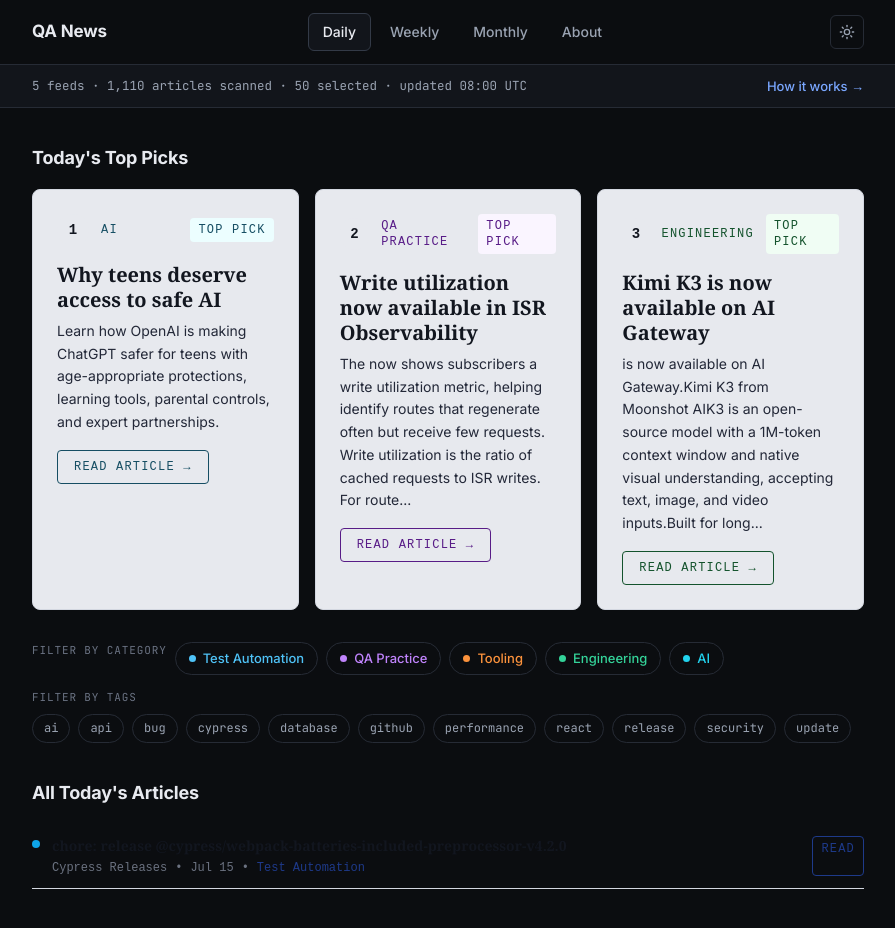
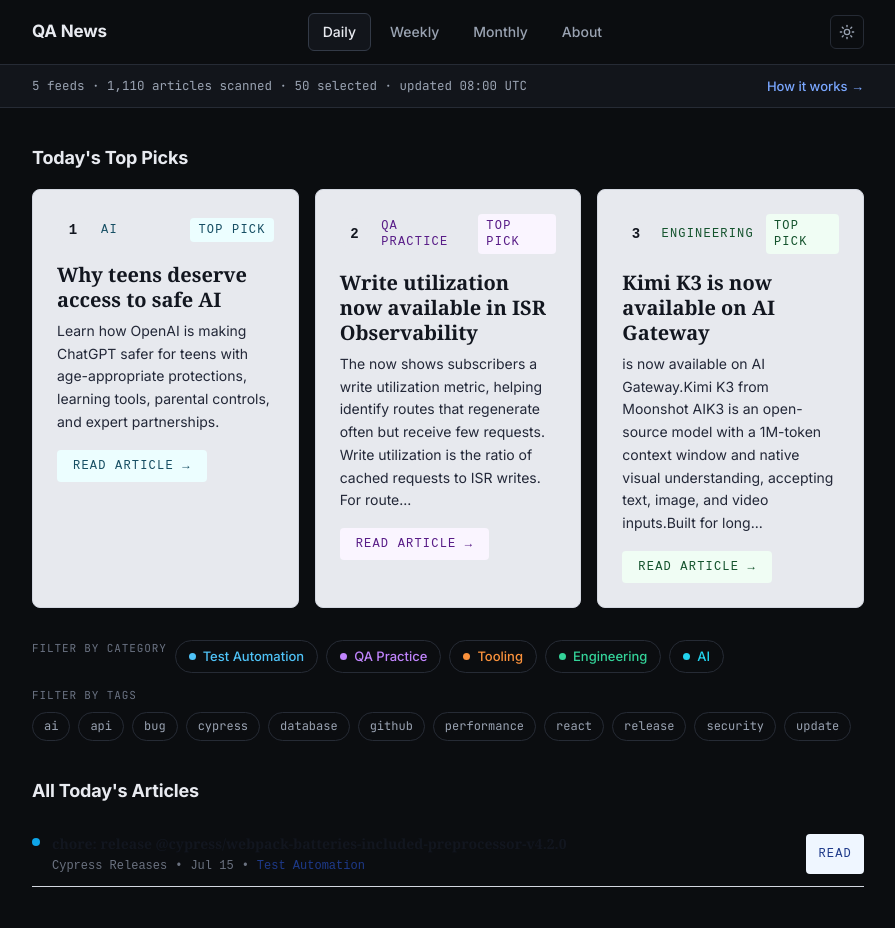
Before and after one commit to rciesielski3/qa-news, a Next.js app: page / in a window 1280 px wide. Shown: the top 928 px of the page, without its empty margins (192-1087 px from the left). Built offline with nearby package versions, Linux system fonts and the light colour scheme.

Commit message:
style: add background color and center text on Read buttons

```diff
--- a/src/components/PipelineEntry.tsx
+++ b/src/components/PipelineEntry.tsx
@@ -1,5 +1,5 @@
 import type { Article } from '@/lib/types';
-import { getCategoryLabel, categoryTextColorClass, getCategoryColor } from '@/lib/styles';
+import { getCategoryLabel, categoryTextColorClass, categoryBgColorClass, getCategoryColor } from '@/lib/styles';
 
 interface PipelineEntryProps {
   article: Article;
@@ -55,7 +55,7 @@
         href={article.url}
         target="_blank"
         rel="noreferrer"
-        className={`flex-shrink-0 text-xs font-mono uppercase tracking-widest no-underline px-2 py-1 rounded border ${categoryTextColorClass(article.category)} border-current hover:bg-ink-50 dark:hover:bg-ink-700 transition-colors`}
+        className={`flex-shrink-0 flex items-center justify-center text-xs font-mono uppercase tracking-widest no-underline px-3 py-1 rounded transition-opacity ${categoryBgColorClass(article.category)} ${categoryTextColorClass(article.category)} hover:opacity-90`}
       >
         Read
       </a>
--- a/src/components/TopPickCard.tsx
+++ b/src/components/TopPickCard.tsx
@@ -46,7 +46,7 @@
         href={article.url}
         target="_blank"
         rel="noreferrer"
-        className={`inline-block rounded border px-4 py-2 font-mono text-xs uppercase tracking-widest no-underline transition-colors ${categoryTextColorClass(article.category)} border-current hover:bg-ink-50 dark:hover:bg-ink-700`}
+        className={`inline-flex items-center justify-center rounded px-4 py-2 font-mono text-xs uppercase tracking-widest no-underline transition-opacity ${categoryBgColorClass(article.category)} ${categoryTextColorClass(article.category)} hover:opacity-90`}
       >
         Read Article →
       </a>
```
